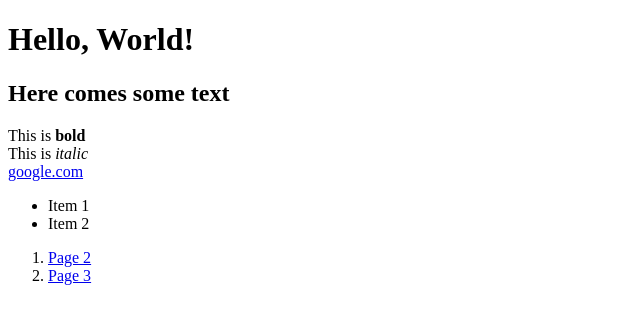
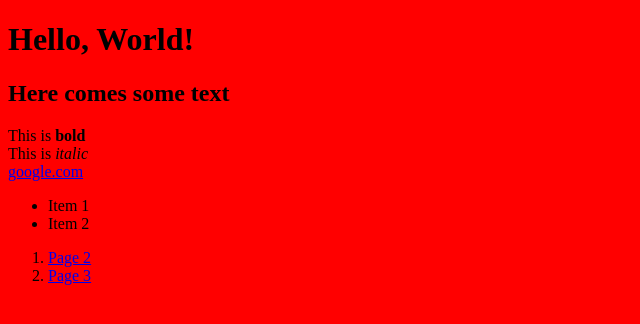
Before and after one commit to serbanecil/WDT, a plain HTML site: page index.html in a window 1280 px wide. Shown: the whole page, without its empty margins (0-640 px from the left). Drawn offline with Linux system fonts and the light colour scheme.

Commit message:
Added link to main.css

```diff
--- a/index.html
+++ b/index.html
@@ -2,6 +2,7 @@
 <html>
 	<head>
 		<title>My Webpage</title>
+		<link href="styles/main.css" rel="stylesheet"/>
 	</head>
 
 	<body>
```
